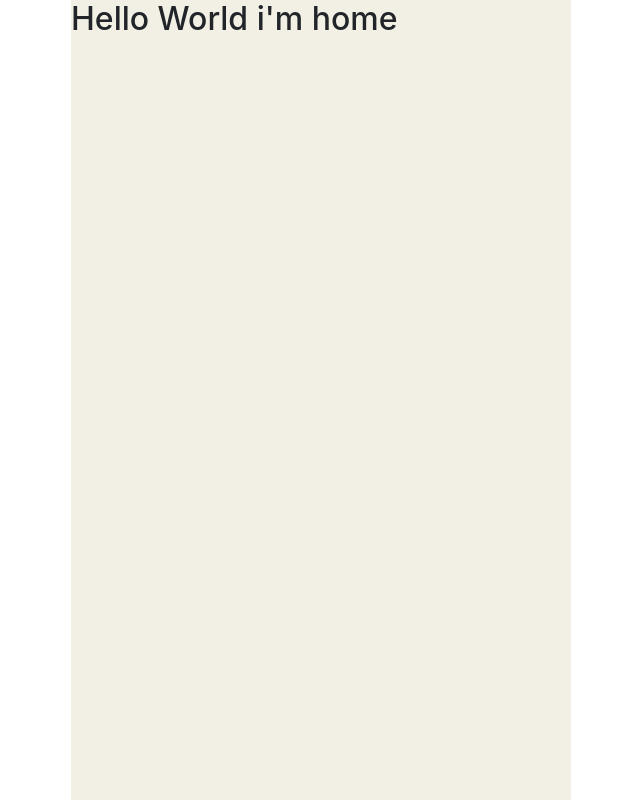
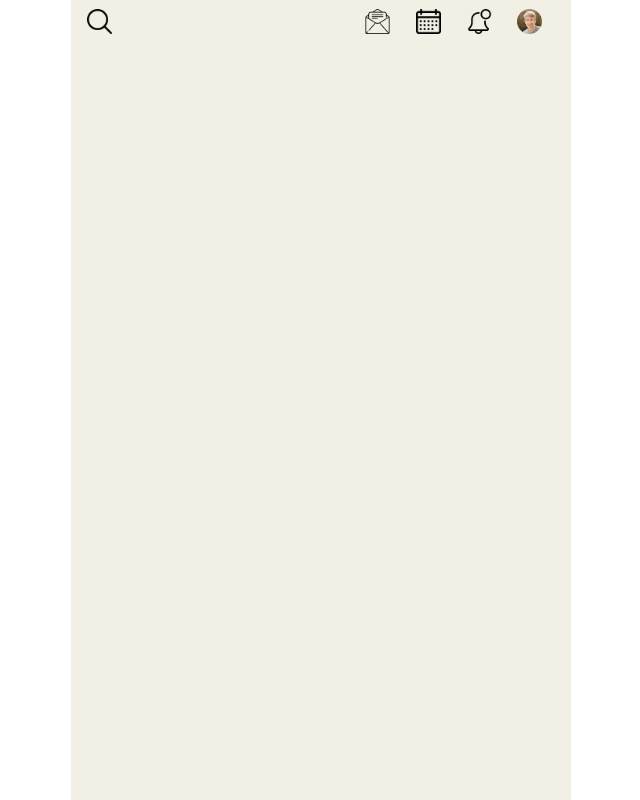
Before and after one commit to drummer-Yurii/clubhouse-clone, a React (Create React App) app: page /home in a window 1280 px wide. Shown: the whole page, without its empty margins (319-959 px from the left). Built offline with nearby package versions, Linux system fonts and the light colour scheme.

Commit message:
add header component to home page

```diff
--- /dev/null
+++ b/src/components/Header.js
@@ -0,0 +1,30 @@
+import React from "react";
+import { Link } from "react-router-dom";
+import style from '../style/header.module.css';
+
+export default function Header() {
+    return (
+        <div className={style.Header}>
+            <Link exact='true' to='/explore'>
+                <img src="/images/search.png" alt="" />
+            </Link>
+            <div className={style.nav_items}>
+                <Link exact="true" to='/friends_invite'>
+                    <img src="/images/invite.png" alt="" />
+                </Link>
+
+                <Link exact="true" to='/upcoming'>
+                    <img src="/images/calendar.png" alt="" />
+                </Link>
+
+                <Link exact="true" to='/activity'>
+                    <img src="/images/noti.png" alt="" />
+                </Link>
+
+                <Link exact="true" to='/profile'>
+                    <img src="/images/b1.png" alt="" />
+                </Link>
+            </div>
+        </div>
+    )
+}
--- a/src/pages/Home.js
+++ b/src/pages/Home.js
@@ -1,5 +1,10 @@
 import React from "react";
+import Header from "../components/Header";
 
 export default function Home() {
-    return <div><h2>Hello World i'm home</h2></div>
+    return (
+        <>
+            <Header />
+        </>
+    )
 }
--- /dev/null
+++ b/src/style/header.module.css
@@ -0,0 +1,19 @@
+.Header {
+    display: flex;
+    align-items: center;
+    justify-content: space-between;
+    padding: 0.5em 1em;
+    position: absolute;
+    top: 0;
+    left: 0;
+    right: 0;
+    background-color: #f2f0e4;
+}
+
+.Header img {
+    width: 25px;
+}
+
+.nav_items img {
+    margin: 0 0.8em;
+}
```
